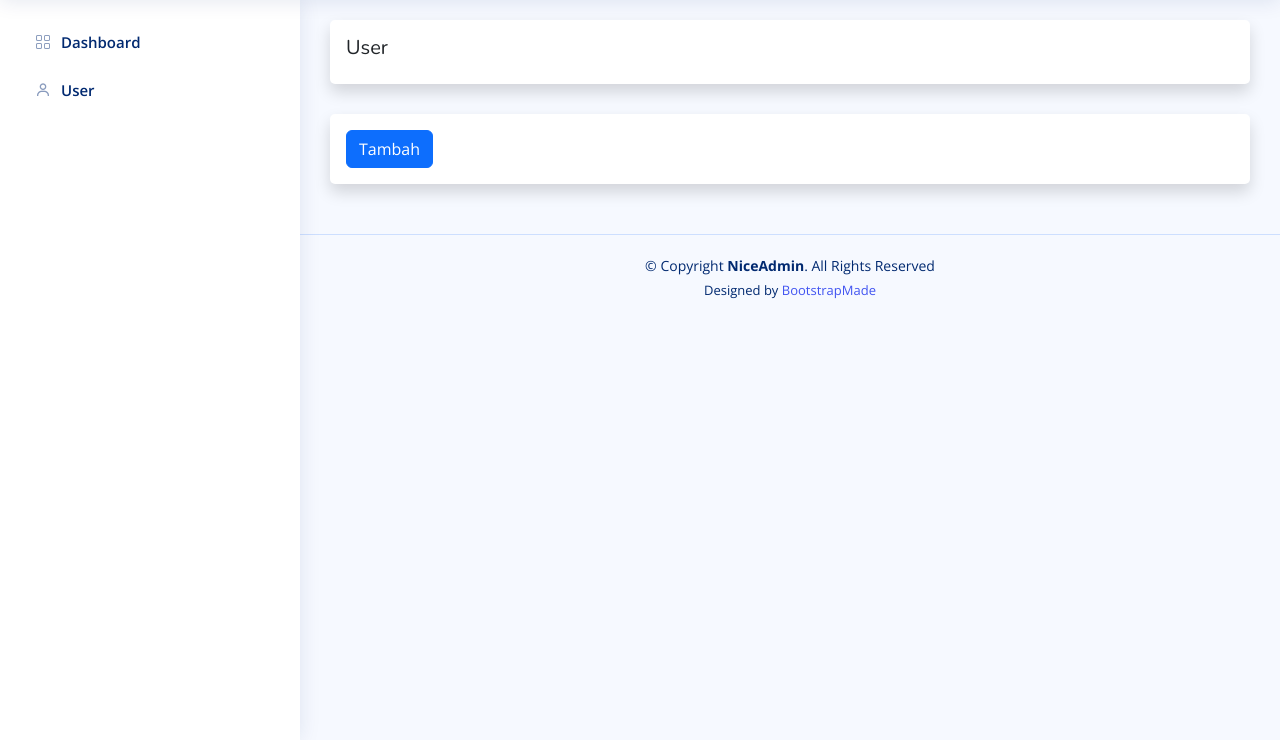
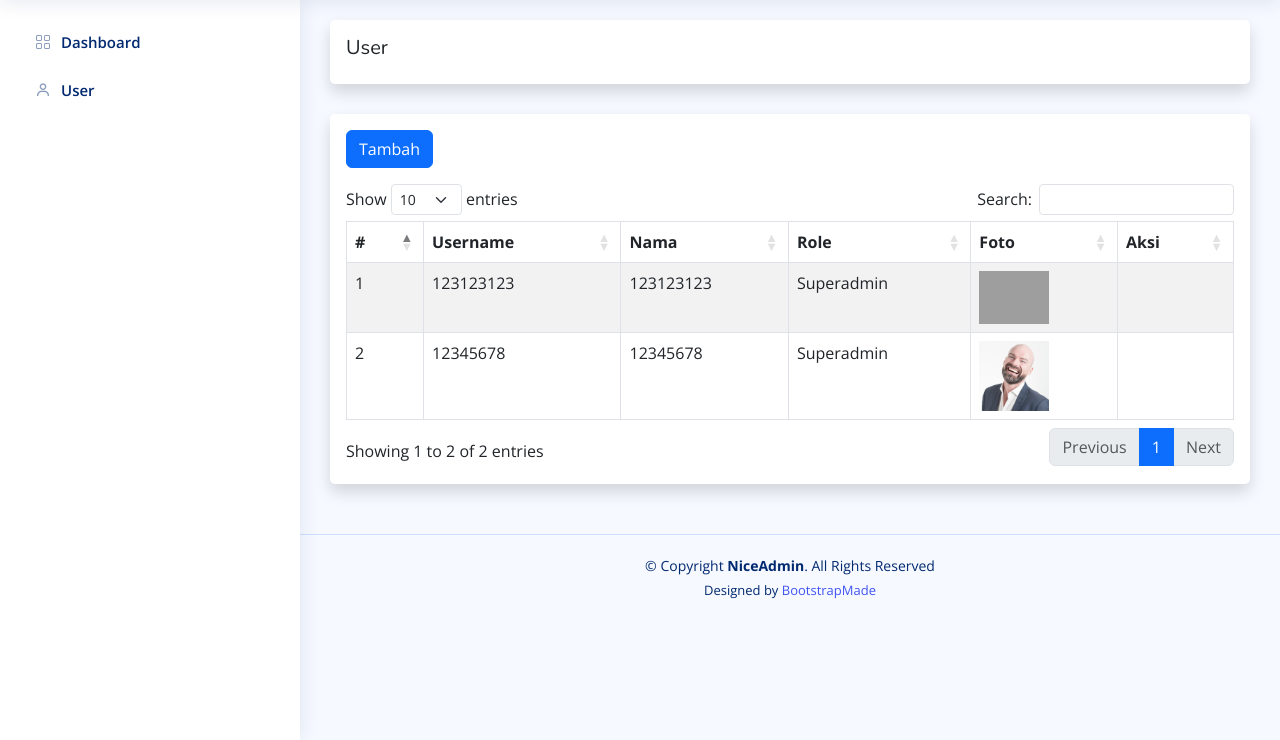
Before and after one commit to tamus-tahir/PemWebII-2023-2024-Admin-Template, a PHP site: page /admin-template/admin/user in a window 1280 px wide. Shown: the part 60-800 px from the top of the page. Run offline with PHP 8.4, Linux system fonts and the light colour scheme; data comes from the database, SQL or seed files in the repository; both versions use the stored data as it was after the commit; some libraries are stand-ins or nearby versions; grey boxes are pictures that could not be loaded.

Commit message:
Pertemuan 19

```diff
--- a/admin/template/footer.php
+++ b/admin/template/footer.php
@@ -19,6 +19,12 @@
 <script src="https://code.jquery.com/jquery-3.7.1.min.js" integrity="sha256-/JqT3SQfawRcv/BIHPThkBvs0OEvtFFmqPF/lYI/Cxo=" crossorigin="anonymous"></script>
 <script src="https://cdnjs.cloudflare.com/ajax/libs/parsley.js/2.9.2/parsley.min.js" integrity="sha512-eyHL1atYNycXNXZMDndxrDhNAegH2BDWt1TmkXJPoGf1WLlNYt08CSjkqF5lnCRmdm3IrkHid8s2jOUY4NIZVQ==" crossorigin="anonymous" referrerpolicy="no-referrer"></script>
 <script src="https://cdn.jsdelivr.net/npm/sweetalert2@11"></script>
+
+<!-- data tables -->
+<script src="https://cdnjs.cloudflare.com/ajax/libs/twitter-bootstrap/5.3.0/js/bootstrap.bundle.min.js"></script>
+<script src="https://cdn.datatables.net/2.0.8/js/dataTables.js"></script>
+<script src="https://cdn.datatables.net/2.0.8/js/dataTables.bootstrap5.js"></script>
+
 <!-- plugins JS Files -->
 <script src="<?= $base_url; ?>assets/plugins/apexcharts/apexcharts.min.js"></script>
 <script src="<?= $base_url; ?>assets/plugins/bootstrap/js/bootstrap.bundle.min.js"></script>
@@ -62,6 +68,8 @@
     $('#upload').on('change', function(event) {
         $('#preview').attr('src', URL.createObjectURL(event.target.files[0]))
     })
+
+    new DataTable('#example');
 </script>
 
 </body>
--- a/admin/template/header.php
+++ b/admin/template/header.php
@@ -27,6 +27,10 @@
     <link href="<?= $base_url; ?>assets/plugins/quill/quill.bubble.css" rel="stylesheet">
     <link href="<?= $base_url; ?>assets/plugins/remixicon/remixicon.css" rel="stylesheet">
     <link href="<?= $base_url; ?>assets/plugins/simple-datatables/style.css" rel="stylesheet">
+
+    <link rel="stylesheet" href="https://cdnjs.cloudflare.com/ajax/libs/twitter-bootstrap/5.3.0/css/bootstrap.min.css">
+    <link rel="stylesheet" href="https://cdn.datatables.net/2.0.8/css/dataTables.bootstrap5.css">
+
 
     <!-- Template Main CSS File -->
     <link href="<?= $base_url; ?>assets/css/style.css" rel="stylesheet">
--- a/admin/user/index.php
+++ b/admin/user/index.php
@@ -1,4 +1,17 @@
 <?php require '../template/header.php' ?>
+
+<?php
+
+$query = "SELECT * FROM user ORDER BY id_user DESC";
+$result = mysqli_query($koneksi, $query);
+
+$user = [];
+
+while ($data = mysqli_fetch_assoc($result)) {
+    $user[] = $data;
+}
+
+?>
 
 <div class="card shadow p-3">
     <h5>User</h5>
@@ -6,8 +19,44 @@
 
 <div class="card shadow p-3">
 
-    <div>
+    <div class="mb-3">
         <a class="btn btn-primary" href="<?= $base_url; ?>admin/user/tambah.php" role="button">Tambah</a>
+    </div>
+
+    <div class="table-responsive">
+        <table class="table table-striped table-bordered " id="example">
+            <thead>
+                <tr>
+                    <th scope="col">#</th>
+                    <th scope="col">Username</th>
+                    <th scope="col">Nama</th>
+                    <th scope="col">Role</th>
+                    <th scope="col">Foto</th>
+                    <th scope="col">Aksi</th>
+                </tr>
+            </thead>
+            <tbody>
+
+                <?php $i = 1 ?>
+                <?php foreach ($user as $row) : ?>
+                    <tr>
+                        <td><?= $i++; ?></td>
+                        <td><?= $row['username']; ?></td>
+                        <td><?= $row['nama']; ?></td>
+                        <td><?= $row['role'] == 1 ? 'Superadmin' : 'Admin'; ?></td>
+                        <td>
+                            <?php if ($row['foto']) : ?>
+                                <img src="<?= $base_url; ?>/assets/uploads/user/<?= $row['foto']; ?>" alt="<?= $row['nama']; ?>" width="70">
+                            <?php else : ?>
+                                <img src="<?= $base_url; ?>assets/img/noprofil.png" alt="<?= $row['nama']; ?>" width="70">
+                            <?php endif ?>
+                        </td>
+                        <td></td>
+                    </tr>
+                <?php endforeach ?>
+
+            </tbody>
+        </table>
     </div>
 
 </div>
--- a/helper.php
+++ b/helper.php
@@ -12,14 +12,14 @@ function redirectTo($url)
     echo "<script>window.location.href = '$base_url/$url';</script>";
 }
 
-function upload()
+function upload($fileName, $allowType, $maxSize, $move)
 {
-    $name = $_FILES['foto']['name'];
-    $size = $_FILES['foto']['size'];
+    $name = $_FILES[$fileName]['name'];
+    $size = $_FILES[$fileName]['size'];
     // bit ke kb
     $size  = round($size / 1000, 2);
-    $tmp_name = $_FILES['foto']['tmp_name'];
-    $error = $_FILES['foto']['error'];
+    $tmp_name = $_FILES[$fileName]['tmp_name'];
+    $error = $_FILES[$fileName]['error'];
 
     if ($error != 0) {
         $_SESSION['gagal'] = 'File Gagal Diupload';
@@ -27,25 +27,24 @@ function upload()
     }
 
     // verifikasi type file
-    $typeFile = ['jpg', 'png', 'jpeg'];
     $typeName = explode('.', $name);
     $typeName = strtolower(end($typeName));
 
     // lakukan pemeriksaan
-    if (!in_array($typeName, $typeFile)) {
+    if (!in_array($typeName, $allowType)) {
         $_SESSION['gagal'] = 'Tipe file tidak diizinkan';
         return false;
     }
 
     // verifikasi ukuran file
-    if ($size > 500) {
+    if ($size > $maxSize) {
         $_SESSION['gagal'] = 'Ukuran File terlalu besar';
         return false;
     }
 
     $newName = time() . '.' . $typeName;
 
-    move_uploaded_file($tmp_name, '../../assets/uploads/user/' . $newName);
+    move_uploaded_file($tmp_name, $move . $newName);
 
     return $newName;
 }
```
Also changed, not shown: admin/user/tambah.php (+4 -3 lines), admin_template.sql (added, +70 -0 lines), assets/uploads/user/1717269932.jpg (deleted), assets/uploads/user/1717876836.jpg (added).
